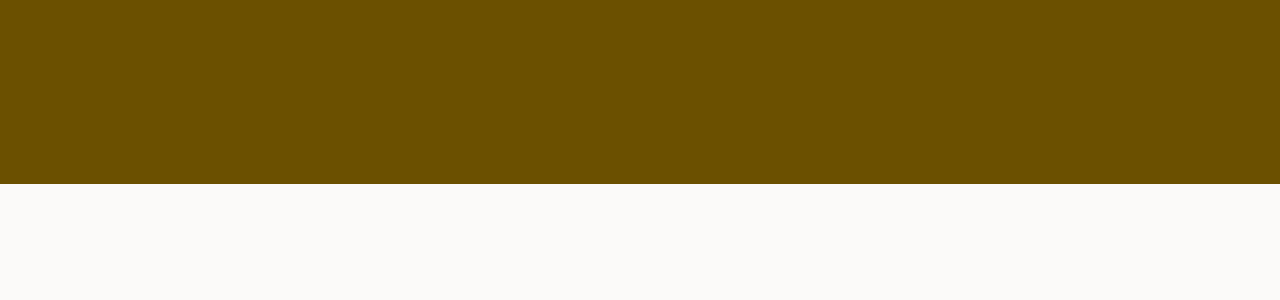
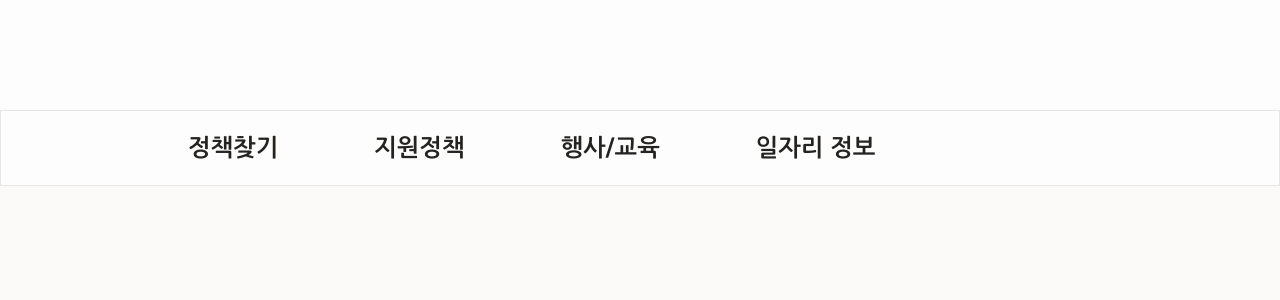
Before and after one commit to Everguide2/Everguide-client, a React (Vite) app: page / in a window 1280 px wide. Shown: the top 300 px of the page. Built offline with nearby package versions, Linux system fonts and the light colour scheme.

Commit message:
[Design] 서브 헤더 완성

```diff
--- a/src/layout/Header.jsx
+++ b/src/layout/Header.jsx
@@ -1,13 +1,32 @@
-import React from 'react';
 import { styled } from 'styled-components';
+import { strings } from '../constants/strings';
+import { useState } from "react";
+import {path} from '../routes/path.js';
 
 const Header = () => {
+  const [active, setActive] = useState("");
+
+  const handleMenuClick = (menu) => {
+    setActive(menu);
+  }
+
   return (
     <Container>
-      <HeaderContainer>
-        <MainHeader></MainHeader>
-        <SubHeader></SubHeader>
-      </HeaderContainer>
+      <MainHeader>
+        <HeaderContainer>
+
+        </HeaderContainer>
+      </MainHeader>
+      <SubHeader>
+        <HeaderContainer>
+          <ul>
+            <MenuItem active={active === path.FIND} onClick={() => {handleMenuClick(path.FIND)}}><p>{strings.findPolicy}</p></MenuItem>
+            <MenuItem active={active === path.SUPPORT} onClick={() => {handleMenuClick(path.SUPPORT)}}><p>{strings.supportPolicy}</p></MenuItem>
+            <MenuItem active={active === path.EVENT} onClick={() => {handleMenuClick(path.EVENT)}}><p>{strings.eventEducation}</p></MenuItem>
+            <MenuItem active={active === path.WORK} onClick={() => {handleMenuClick(path.WORK)}}><p>{strings.workInformation}</p></MenuItem>
+          </ul>
+        </HeaderContainer>
+      </SubHeader>
     </Container>
   );
 };
@@ -17,17 +36,70 @@ export default Header;
 const Container = styled.div`
   position: sticky;
   width: 100%;
-  background-color: ${(props) => props.theme.colors.primary[900]};
+  background-color: ${(props) => props.theme.colors.white};
 `
-
 const HeaderContainer = styled.div`
-  width: ${(props) => props.theme.size.max_witdh};
-  height: 184px;
+  width: ${(props) => props.theme.size.safeArea};
   margin: 0 auto;
 `
 const MainHeader = styled.div`
+  height: 110px;
+`
+const SubHeader = styled.div`
+  height: 74px;
+  border: 1px solid ${(props) => props.theme.colors.gray[200]};
+
+  ul{
+    ${(props) => props.theme.fonts.header6}
+    color: ${(props) => props.theme.colors.gray[900]};
+    display: flex;
+    padding-left: 139px;
+  }
+`
+const MenuItem = styled.li`
+  position: relative;
+  cursor: pointer;
+
+  ::before {
+    content: '';
+    width: 1px;
+    height: 28px;
+    background-color: ${(props) => props.theme.colors.gray[200]};
+    position: absolute;
+    top: 0;
+    bottom: 0;
+    margin: auto;
+  }
+
+  :first-child::before{
+    display: none;
+  }
+
+  p {
+    padding: 18px 48px;
+    color: ${(props) => (props.active ? props.theme.colors.primary[900] : props.theme.colors.gray[900])};
+  }
+
+  p:hover {
+    color: ${(props) => props.theme.colors.primary[900]};
+  }
+
+  p::after,
+  p:hover::after{
+    content: '';
+    position: absolute;
+    bottom: 0;
+    left: 50%;
+    transform: translateX(-50%);
+    width: 102px;
+    height: 6px;
+  }
+  p::after{
+    background-color: ${(props) =>  (props.active ? props.theme.colors.primary[500] : undefined)};
+  }
+  p:hover::after{
+    background-color: ${(props) =>  props.theme.colors.primary[500]};
+  }
+
 
 `
-const SubHeader = styled.div`
-
-`
```
